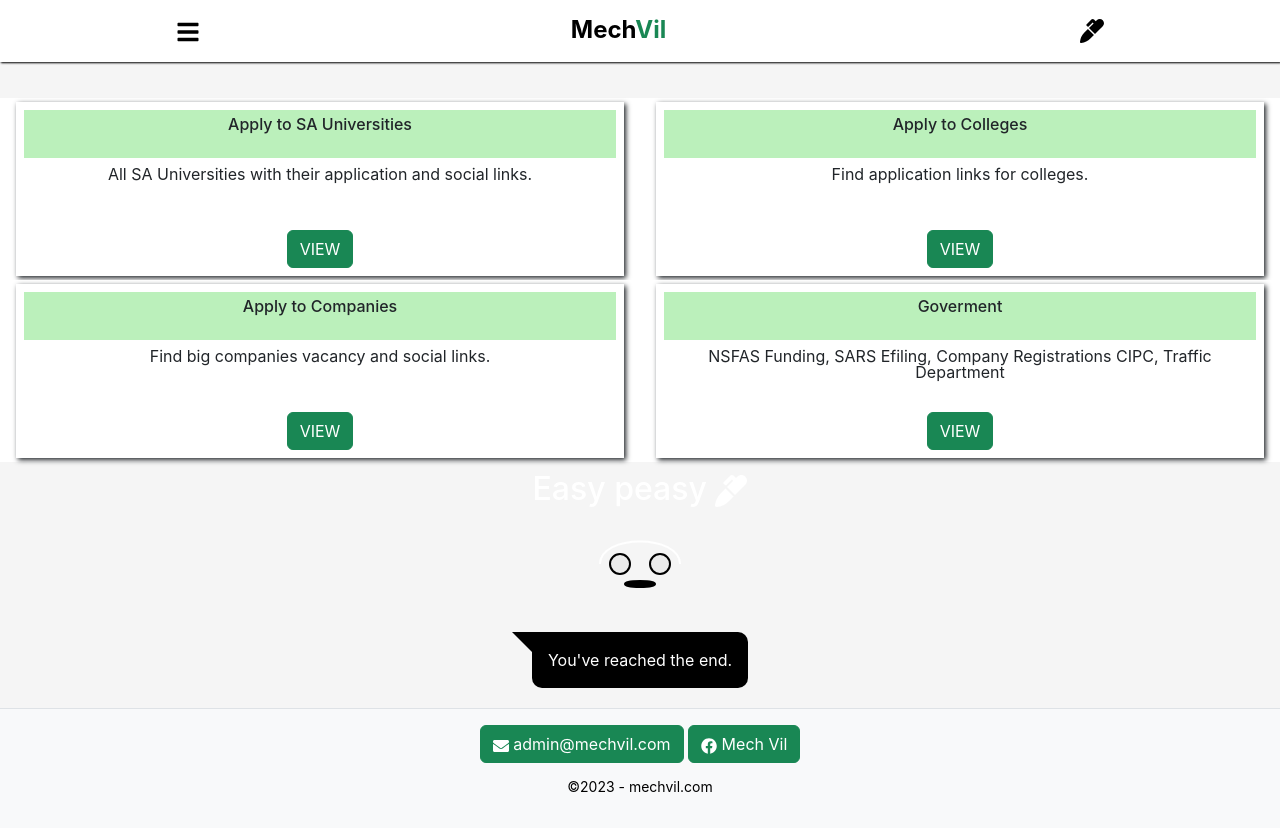
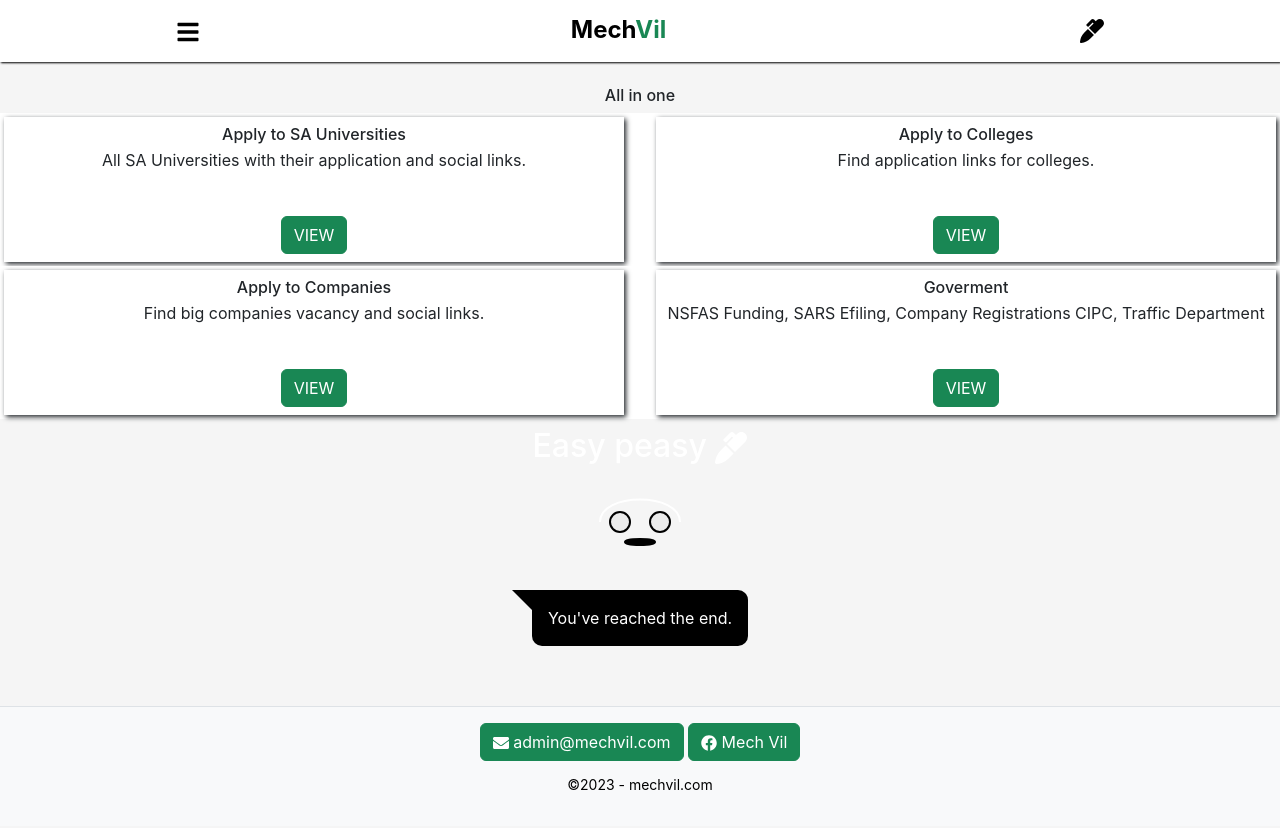
Before and after one commit to Siyabongahenry/Simututor, a React (Create React App) app: page / in a window 1280 px wide. Built offline with nearby package versions, Linux system fonts and the light colour scheme.

Commit message:
202407011734

```diff
--- a/src/features/Government/Components/Organization.js
+++ b/src/features/Government/Components/Organization.js
@@ -1,4 +1,4 @@
-import { FaFacebook, FaInstagram, FaLinkedinIn, FaTwitter, FaYoutube } from "react-icons/fa";
+import { FaFacebook, FaInstagram, FaLinkedinIn, FaTwitter, FaWhatsapp, FaYoutube } from "react-icons/fa";
 const Organization = ({organization})=>{
     return(
         <div className="box-shadow m-2 bg-white p-2 text-center">
@@ -9,12 +9,12 @@ const Organization = ({organization})=>{
                 <a className="btn btn-primary" href={organization.appLink}>Online Application</a>
             </p>
             <p>
-                <a className="btn btn-light text-primary" href={organization.facebookPage}><FaFacebook/></a>
-                <a className="btn btn-light text-primary" href={organization.twitterPage}><FaTwitter/></a>
-                <a className="btn btn-light text-primary" href={organization.linkedInPage}><FaLinkedinIn/></a>
-                <a className="btn btn-light text-primary" href={organization.whatsappPage}><FaLinkedinIn/></a>
-                <a className="btn btn-light text-primary" href={organization.instagramPage}><FaInstagram/></a>
-                <a className="btn btn-light text-primary" href={organization.youtubePage}><FaYoutube/></a>
+                {organization.facebookPage && <a className="btn btn-light text-primary" href={organization.facebookPage}><FaFacebook/></a>}
+                {organization.twitterPage && <a className="btn btn-light text-primary" href={organization.twitterPage}><FaTwitter/></a>}
+                {organization.linkedInPage && <a className="btn btn-light text-primary" href={organization.linkedInPage}><FaLinkedinIn/></a>}
+                {organization.whatsappPage && <a className="btn btn-light text-primary" href={organization.whatsappPage}><FaWhatsapp/></a>}
+                {organization.instagramPage && <a className="btn btn-light text-primary" href={organization.instagramPage}><FaInstagram/></a>}
+                {organization.youtubePage && <a className="btn btn-light text-primary" href={organization.youtubePage}><FaYoutube/></a>}
             </p>
         </div>
     );
--- a/src/features/Government/Data/organization-data.js
+++ b/src/features/Government/Data/organization-data.js
@@ -5,7 +5,7 @@ export const organizationsData = [
         homePage:"https://www.nsfas.org.za/content/",
         appLink:"https://my.nsfas.org.za/",
         facebookPage:"https://www.facebook.com/nsfas.org.za",
-        linkedInPage:"https://www.linkedin.com/company/sars",
+        linkedInPage:"",
         twitterPage:"https://twitter.com/myNSFAS",
         youtubePage:"",
         instagramPage:"https://www.instagram.com/mynsfas/",
@@ -33,7 +33,7 @@ export const organizationsData = [
         twitterPage:"https://www.twitter.com/sarstax",
         youtubePage:"https://www.youtube.com/sarstax",
         instagramPage:"",
-        whatsappPage:""
+        whatsappPage:"https://wa.me/27800117277?text=Hi"
     },
     {
         name:"SARS Efiling Login",
@@ -45,7 +45,7 @@ export const organizationsData = [
         twitterPage:"https://www.twitter.com/sarstax",
         youtubePage:"https://www.youtube.com/sarstax",
         instagramPage:"",
-        whatsappPage:""
+        whatsappPage:"https://wa.me/27800117277?text=Hi"
     },
     {
         name:"CIPC",
--- a/src/features/Jobs/Component/Company.js
+++ b/src/features/Jobs/Component/Company.js
@@ -17,6 +17,7 @@ const Company = ({company})=>{
     return(
         <div className="company-container bg-white">
             <h2 className="text-center">{company.name}</h2>
+            <hr/>
             <div className="text-center p-2">
                 <a className="btn-vac" href={company.vacanciesLink}>Vacancies</a>
             </div>
--- a/src/features/UniApplications/Components/Institution.js
+++ b/src/features/UniApplications/Components/Institution.js
@@ -18,7 +18,8 @@ export default function Institution({institute})
 
     return(
         <section className="p-2 m-2 institution-container bg-white">
-            <h2 className="text-center bg-theme text-theme p-2">{institute.name}</h2>
+            <h2 className="text-center">{institute.name}</h2>
+            <hr/>
             <div className="institution-links-container">
                 <div className="institution-link">
                    <a className="btn btn-light text-success" href={institute.link} target="_blank" rel="noopener noreferrer"><FaHome/></a>
--- a/src/features/UniApplications/Components/university.css
+++ b/src/features/UniApplications/Components/university.css
@@ -2,11 +2,6 @@
     padding:2%;
     margin:1%;
     border:1px solid silver;
-}
-.institution-container h2{
-    line-height: 1em;
-    height: 2em;
-    background-color: rgba(245, 245, 245, 0.582);
 }
 
 .institution-info-container{
--- a/src/features/home/components/navlinks.css
+++ b/src/features/home/components/navlinks.css
@@ -1,15 +1,7 @@
-.link-container h2{
-    height:3em;
-    line-height: 1em;
-    overflow: hidden;
-    padding:1%;
-}
 .link-container{
     box-shadow:2px 2px 5px;
 }
-.link-name{
-    background-color: rgb(187, 240, 187);
-}
+
 .home-link-info{
     height:4em;
     line-height: 1em;
--- a/src/features/home/index.js
+++ b/src/features/home/index.js
@@ -2,7 +2,8 @@ import Welcome from "./components/Welcome";
 import NavLinks from "./components/NavLinks";
 export default function Home(){
     return(
-        <div className="p-2 m-1">
+        <div className="">
+            <h2 className="text-center" style={{fontSize:"16px"}}>All in one</h2>
             <NavLinks/>
             <Welcome/>
         </div>
```
